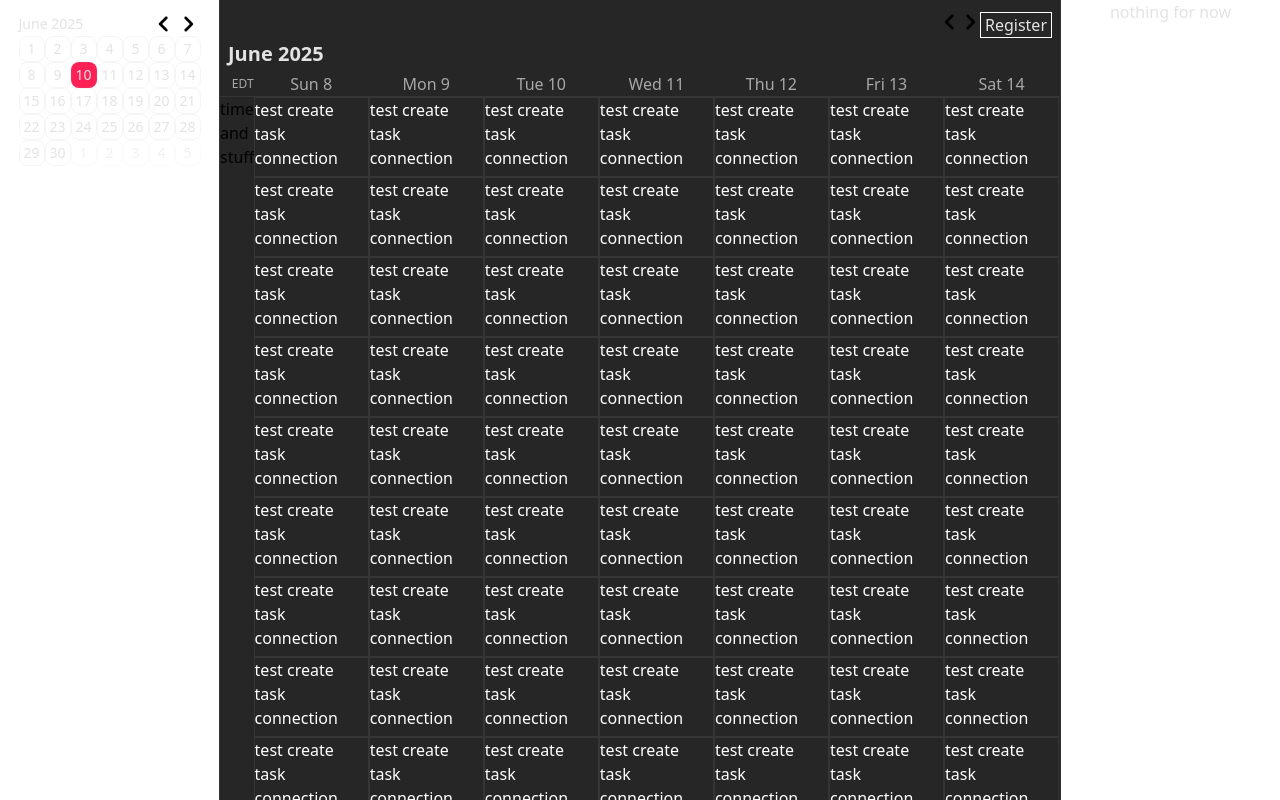
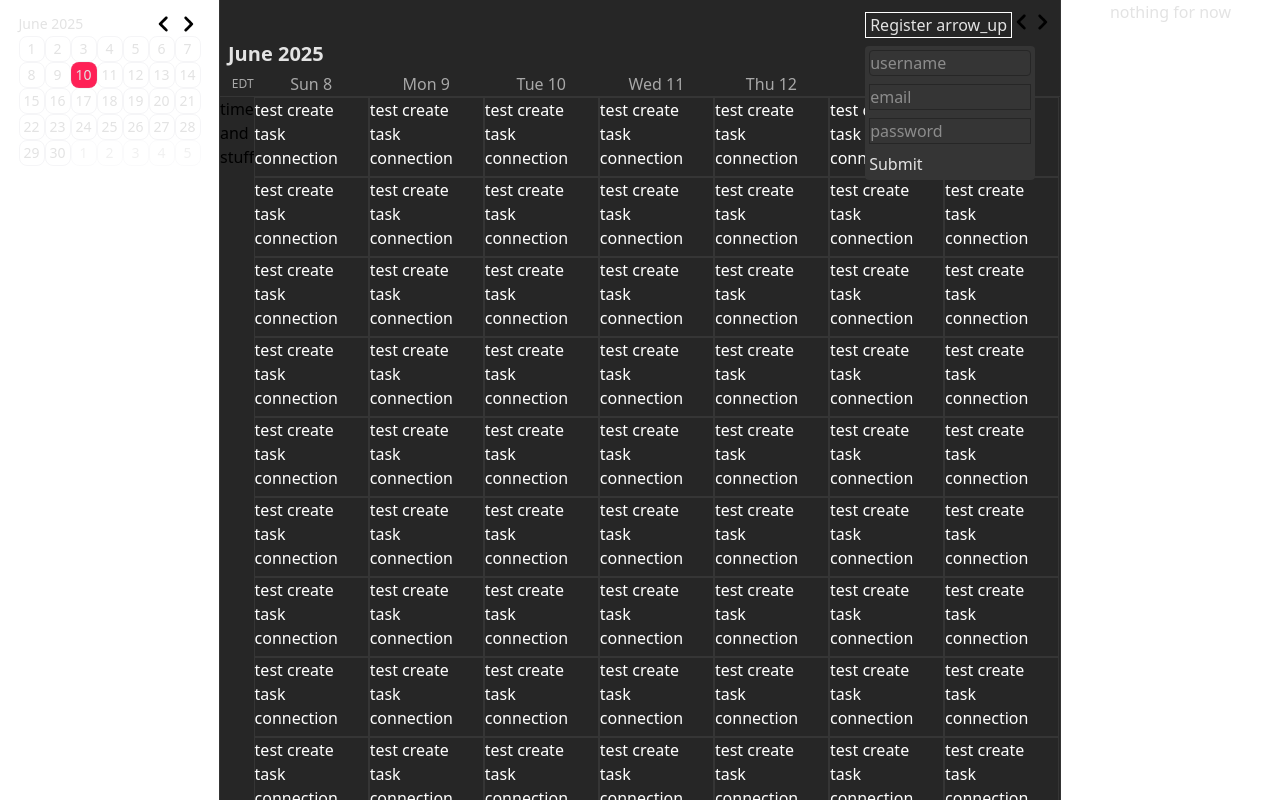
Before and after one commit to WesleyTran0/wescalendar, a Next.js app: page / in a window 1280 px wide. Built offline with nearby package versions, Linux system fonts and the light colour scheme.

Commit message:
baseline for registration dropdown.

```diff
--- a/src/components/calendar/CalendarHeader.tsx
+++ b/src/components/calendar/CalendarHeader.tsx
@@ -5,10 +5,11 @@ import { useCalendar } from "@contexts/CalendarContext";
 import { MONTHS } from "@/shared/dates";
 import { useState } from "react";
 import WeekdayBar from "./WeekdayBar";
+import Dropdown from "../shared/dropdown/Dropdown";
 
 type CalenderHeaderProps = {};
 
-export default function CalendarHeader({}: CalenderHeaderProps) {
+export default function CalendarHeader({ }: CalenderHeaderProps) {
   const { focusedDate, setFocusedDate, view, setView } = useCalendar();
   const [monthName, setMonthName] = useState(MONTHS[focusedDate.getMonth()]);
   const [curYear, setCurYear] = useState(focusedDate.getFullYear());
@@ -37,7 +38,7 @@ export default function CalendarHeader({}: CalenderHeaderProps) {
       const response = await fetch("http://localhost:8080/api/users/register", {
         method: "POST",
         headers: {
-          "Accept": "application/json",
+          Accept: "application/json",
           "Content-Type": "application/json",
         },
         body: JSON.stringify(registrationData),
@@ -66,6 +67,33 @@ export default function CalendarHeader({}: CalenderHeaderProps) {
           {/* WARN: Bug with the arrows. Probably to do with math. Check July 2025 -> August 2025.
               Bug occurred on 7/29 when clicking buttons the week didn't change but the month name did*/}
 
+          {/* TODO: Add a dropdown menu instead of a log in/register button */}
+
+          <Dropdown displayText="Register" className="px-1 border border-white">
+            <div className="flex flex-col gap-2">
+              <input
+                type="text"
+                name="username"
+                placeholder="username"
+                className="border border-background rounded focus:outline-none"
+              />
+              <input
+                type="email"
+                name="email"
+                placeholder="email"
+                className="border border-background focus:outline-none"
+              />
+              <input
+                type="password"
+                name="password"
+                placeholder="password"
+                className="border border-background focus:outline-none"
+              />
+              <div className="py-0.0 ">
+                <button className="flex rounded ">Submit</button>
+              </div>
+            </div>
+          </Dropdown>
           {/* NOTE: Hard coded to only change the current week. Later change to change the day based on the view */}
           <Image
             className="fill-gray-300 rotate-180"
@@ -87,11 +115,6 @@ export default function CalendarHeader({}: CalenderHeaderProps) {
               buttonPress(true);
             }}
           />
-
-          {/* TODO: Add a dropdown menu instead of a log in/register button */}
-          <button className="px-1 border border-white" onClick={createUser}>
-            Register
-          </button>
         </div>
       </div>
       <div className="text-secondary-text">
--- a/src/components/shared/dropdown/Dropdown.tsx
+++ b/src/components/shared/dropdown/Dropdown.tsx
@@ -1,12 +1,36 @@
 "use client";
 
-import { ReactNode } from "react";
+import { ReactNode, useState } from "react";
 
 type DropdownProps = {
   children: ReactNode;
+  displayText?: string;
   className?: string;
 };
 
-export default function Dropdown({ children, className = "" }: DropdownProps) {
-  return <div className={`${className}`}>{children}</div>;
+export default function Dropdown({
+  children,
+  displayText = "",
+  className = "",
+}: DropdownProps) {
+  const [isOpen, setIsOpen] = useState(true);
+
+  return (
+    <div className="relative">
+      <div
+        onClick={() => setIsOpen(!isOpen)}
+        className={`cursor-pointer ${className}`}
+      >
+        {" "}
+        {displayText} {isOpen ? "arrow_up" : "arrow_down"}{" "}
+      </div>
+      {isOpen ? (
+        <>
+          <div className="absolute z-50 mt-2 rounded-lg max-w-[170px] min-w-[100px] max-y-[30px]">
+            <div className="p-1 bg-bg-highlight rounded">{children}</div>
+          </div>
+        </>
+      ) : null}
+    </div>
+  );
 }
```
